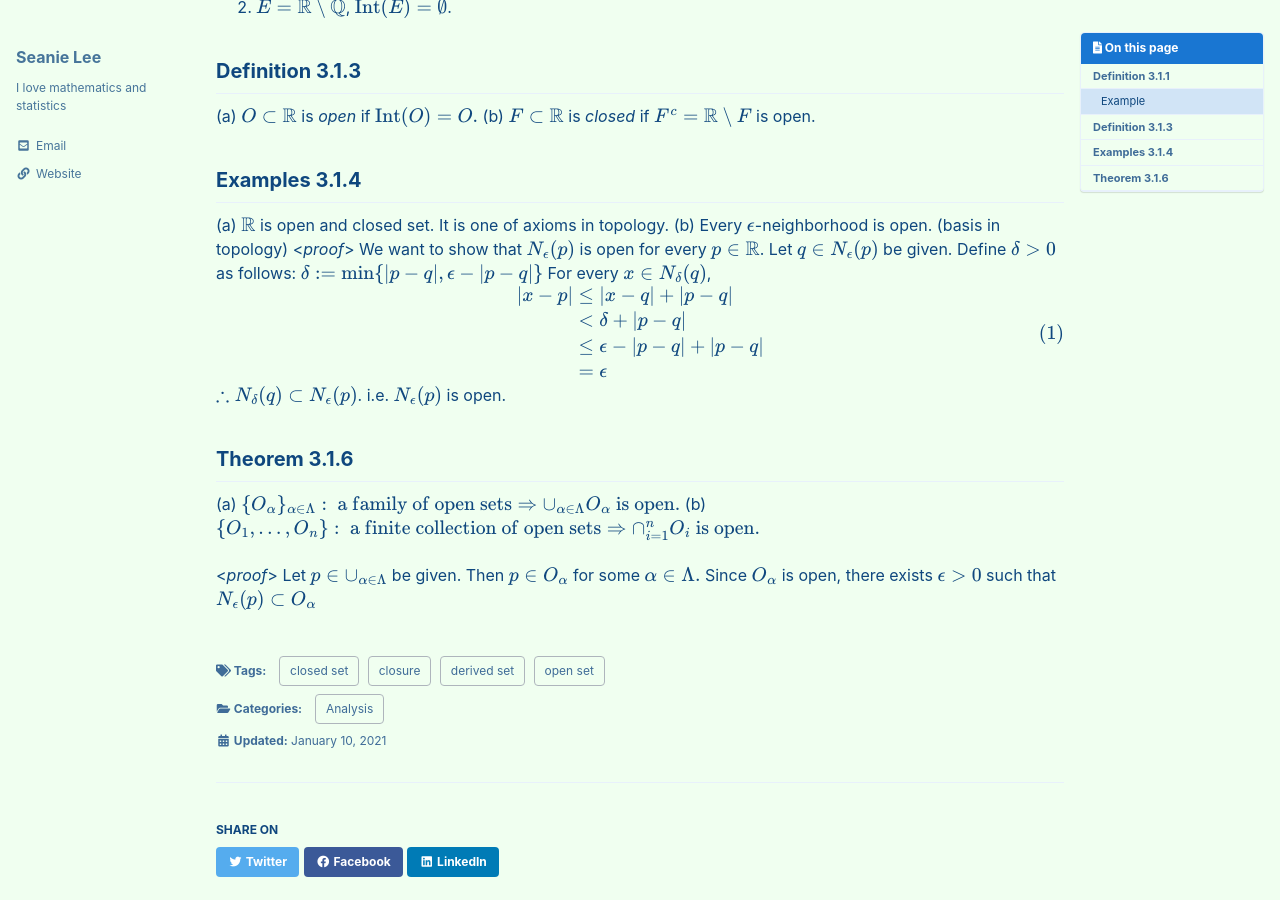
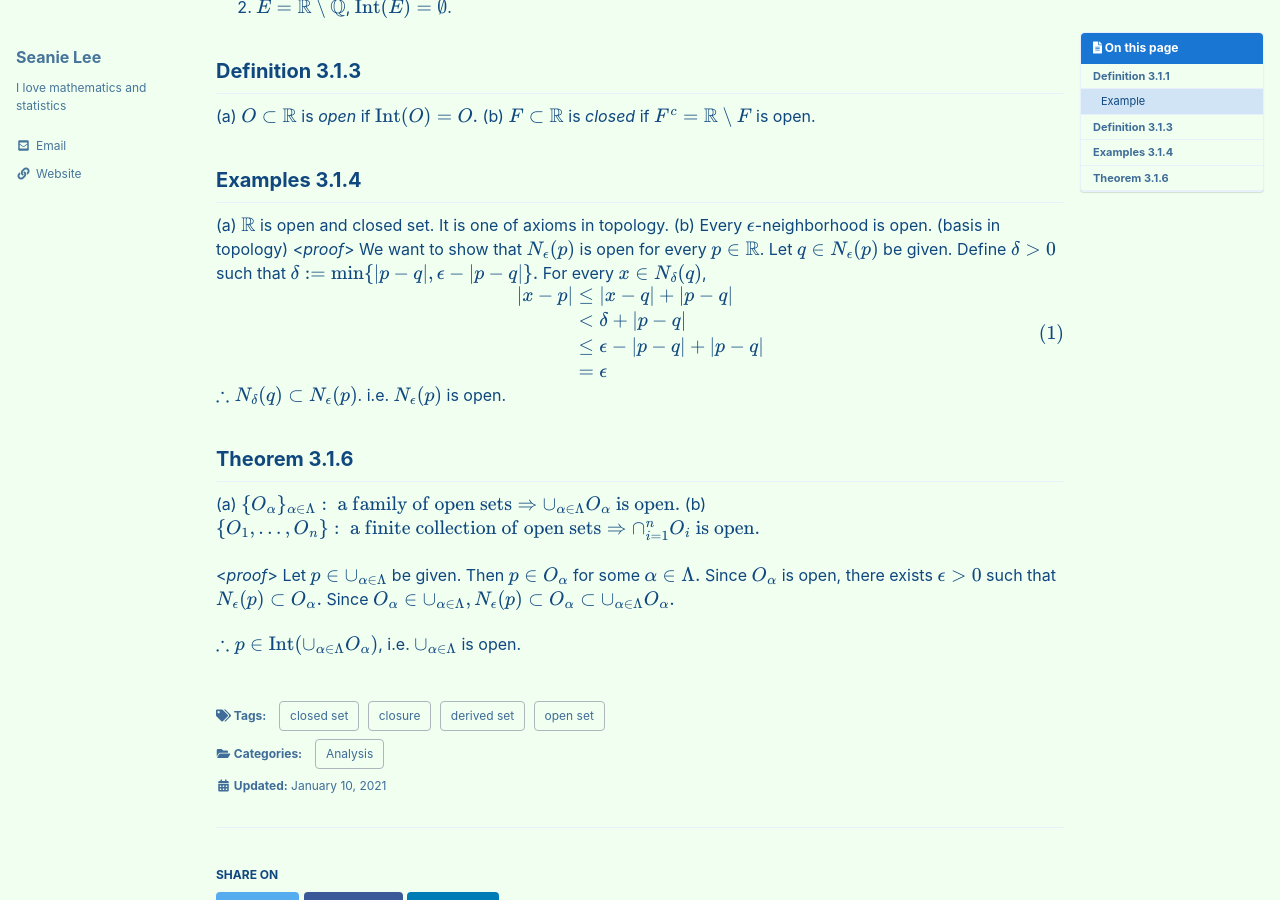
Before and after one commit to seanie12/blog, a Jekyll site: the page built from _posts/2021-01-10-open-closed.md, in a window 1280 px wide and 900 px high, scrolled down 390 px. Built offline with Jekyll 4.4.1, drawn with Linux system fonts in a browser that asks for light colours; cached includes are drawn as plain includes; formulas are drawn with MathJax 3.

Commit message:
Update 2021-01-10-open-closed.md

```diff
--- a/_posts/2021-01-10-open-closed.md
+++ b/_posts/2021-01-10-open-closed.md
@@ -35,8 +35,8 @@ $$\text{Int}(E) := \{\text{all interior points of } E\} \subset E$$
 (a) $\mathbb{R}$ is open and closed set. It is one of axioms in topology.
 (b) Every $\epsilon$-neighborhood is open. (basis in topology)
 <*proof*>
-We want to show that $N_\epsilon (p)$ is open for every $p \in \mathbb{R}$.  Let $q \in N_\epsilon (p)$ be given. Define $\delta >0$ as follows:
-$$\delta := \min\{ |p-q|, \epsilon - |p-q|\}$$
+We want to show that $N_\epsilon (p)$ is open for every $p \in \mathbb{R}$.  Let $q \in N_\epsilon (p)$ be given. Define $\delta >0$ such that
+$$\delta := \min\{ |p-q|, \epsilon - |p-q|\}.$$
 For every $x \in N_\delta (q)$,
 $$
 \begin{align}
@@ -56,4 +56,6 @@ $$\tag*{$\square$}$$
 (b) $$\{O_1, \ldots, O_n \}: \text{ a finite collection of open sets} \Rightarrow \cap_{i=1}^n O_i \text{ is open}.$$
 
 <*proof*>
-Let $p\in \cup_{\alpha \in \Lambda}$ be given. Then $p \in O_\alpha$ for some $\alpha \in \Lambda.$ Since $O_\alpha$ is open, there exists $\epsilon>0$ such that $N_\epsilon (p) \subset O_\alpha$
+Let $p\in \cup_{\alpha \in \Lambda}$ be given. Then $p \in O_\alpha$ for some $\alpha \in \Lambda.$ Since $O_\alpha$ is open, there exists $\epsilon>0$ such that $N_\epsilon (p) \subset O_\alpha.$ Since $O_\alpha \in \cup_{\alpha \in \Lambda}, N_\epsilon (p) \subset O_\alpha \subset \cup_{\alpha \in \Lambda}O_\alpha.$
+
+$\therefore p\in \text{Int}(\cup_{\alpha \in \Lambda}O_\alpha)$, i.e. $\cup_{\alpha \in \Lambda}$ is open.
```
